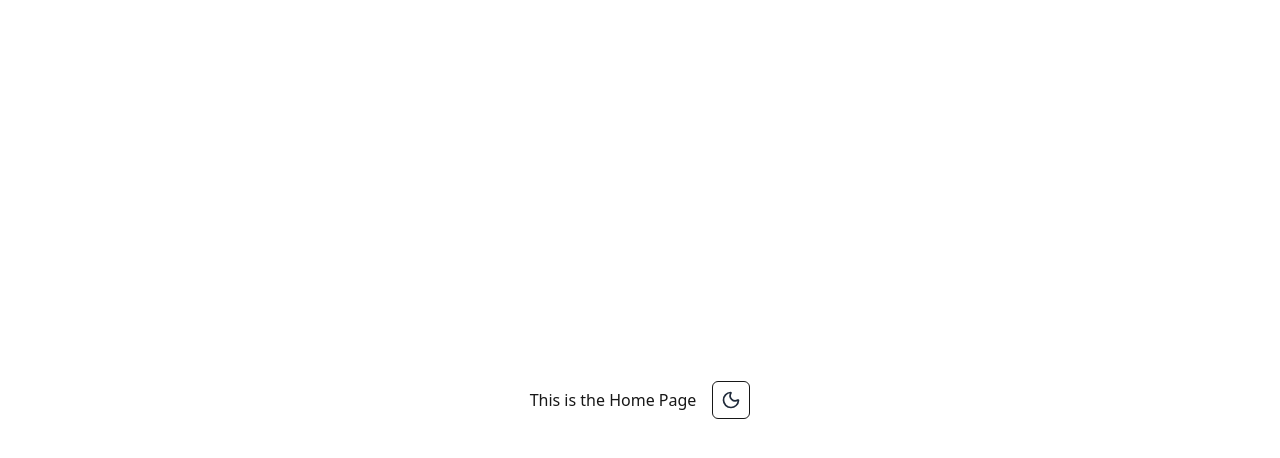
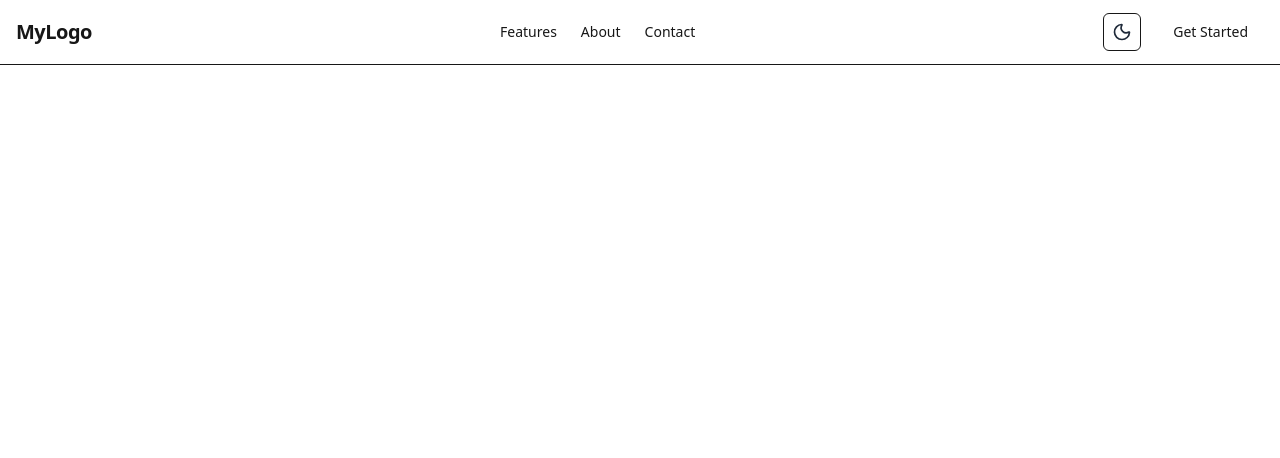
Before and after one commit to Jetrossgalinato/my-comp, a Next.js app: page / in a window 1280 px wide. Shown: the top 458 px of the page. Built offline with nearby package versions, Linux system fonts and the light colour scheme.

Commit message:
feat: add the newly created component on the home page

```diff
--- a/app/page.tsx
+++ b/app/page.tsx
@@ -1,10 +1,9 @@
-import { ThemeToggle } from "@/components/theme-toggle";
+import { Navbar } from "@/components/navbar";
 
 export default function Home() {
   return (
-    <div className="min-h-screen bg-background text-foreground flex items-center justify-center gap-4 transition-colors duration-600">
-      <h1>This is the Home Page</h1>
-      <ThemeToggle />
+    <div className="min-h-screen bg-background text-foreground gap-4 transition-colors duration-600">
+      <Navbar />
     </div>
   );
 }
--- a/components/navbar.tsx
+++ b/components/navbar.tsx
@@ -10,16 +10,33 @@ export function Navbar() {
         {/* Logo */}
         <Link
           href="/"
-          className="text-xl font-semibold tracking-tight hover:opacity-80"
+          className="text-xl font-semibold tracking-tight hover:opacity-80 transition-opacity"
         >
           MyLogo
         </Link>
 
         {/* Navigation Links */}
         <div className="hidden md:flex items-center gap-6 text-sm font-medium">
-          <Link href="/features" className="hover:opacity-80">
+          <Link
+            href="/features"
+            className="hover:opacity-80 transition-opacity"
+          >
             Features
           </Link>
+          <Link href="/about" className="hover:opacity-80 transition-opacity">
+            About
+          </Link>
+          <Link href="/contact" className="hover:opacity-80 transition-opacity">
+            Contact
+          </Link>
+        </div>
+
+        {/* Theme Toggle */}
+        <div className="flex items-center gap-4">
+          <ThemeToggle />
+          <button className="px-4 py-2 bg-primary text-primary-foreground rounded-md hover:opacity-90 transition-opacity text-sm font-medium">
+            Get Started
+          </button>
         </div>
       </div>
     </nav>
```
